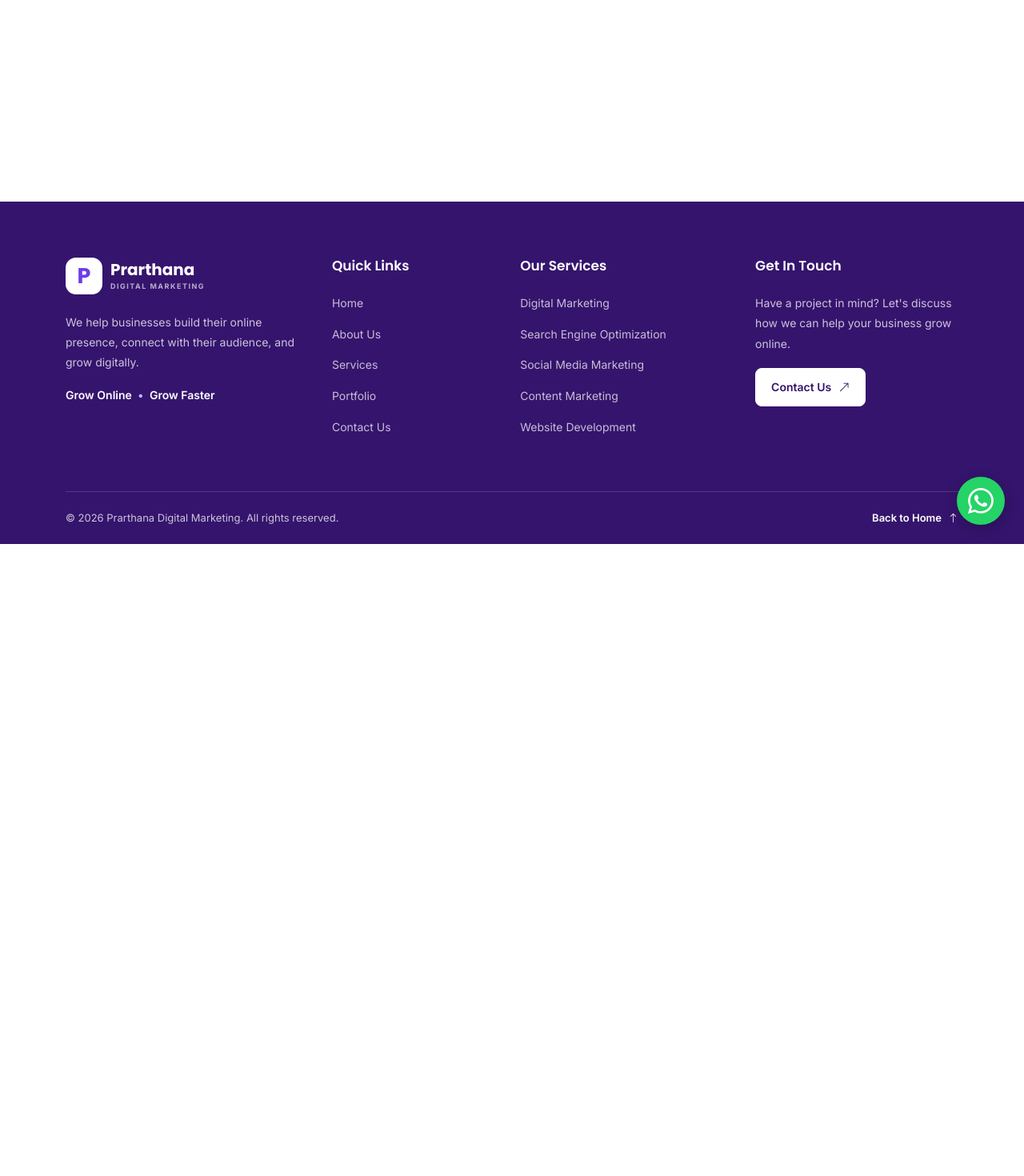
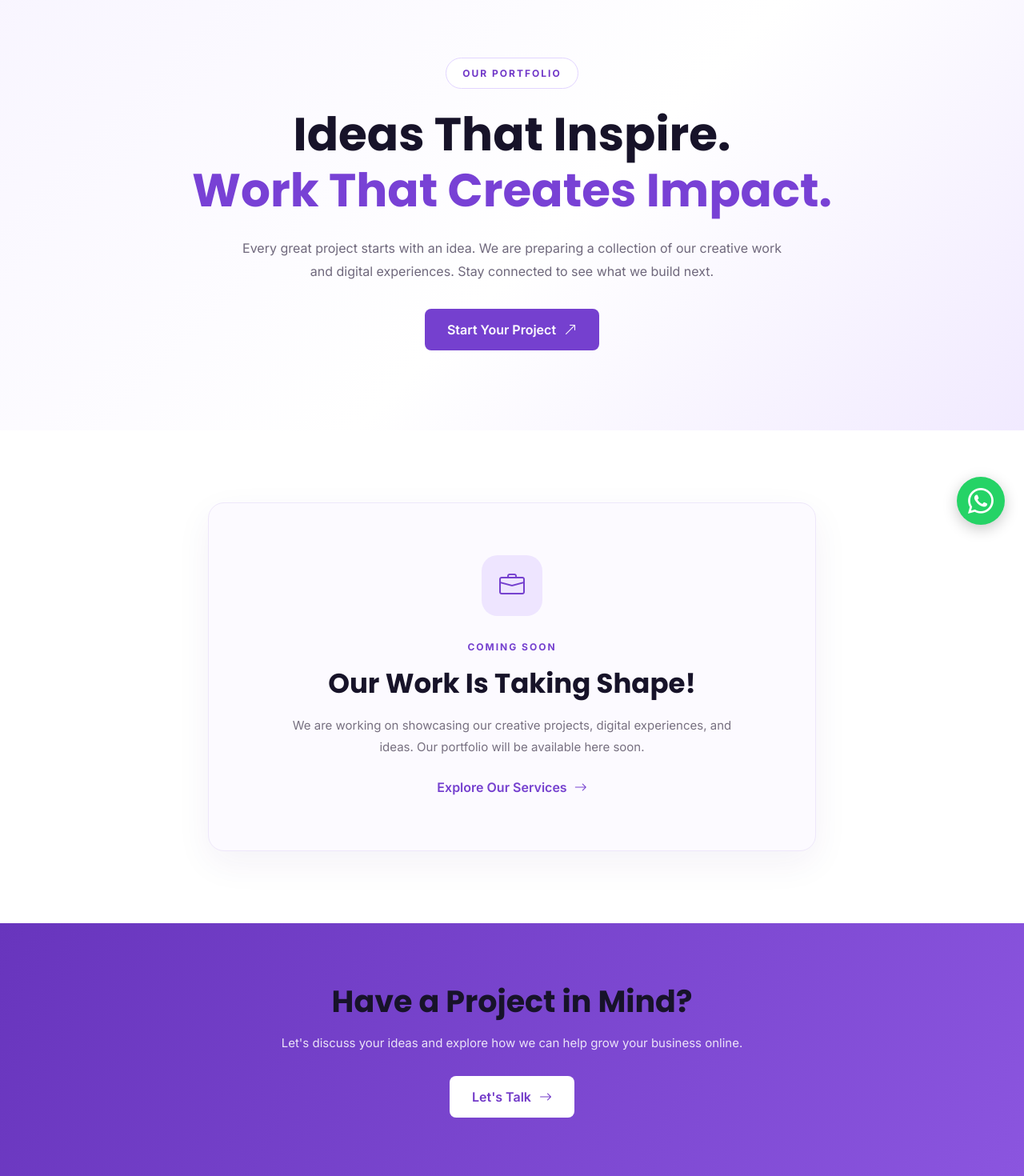
Before and after one commit to Gaurav-2511/prarthana-digital-marketing, an Angular app in the folder frontend/: page /portfolio in a window 1280 px wide. Shown: the part 120-1590 px from the top of the page at 80% size. Before the commit the page ends 800 px from the top, so only its background shows below. Built offline with nearby package versions, Linux system fonts and the light colour scheme.

Commit message:
feat: add portfolio page

```diff
--- a/frontend/src/app/app.routes.ts
+++ b/frontend/src/app/app.routes.ts
@@ -22,7 +22,8 @@ export const routes: Routes = [
   {
     path: 'portfolio',
     title: 'Portfolio | Prarthana Digital Marketing',
-    children: [],
+    loadComponent: () =>
+      import('./features/portfolio/portfolio').then((m) => m.Portfolio),
   },
   {
     path: 'contact',
--- /dev/null
+++ b/frontend/src/app/features/portfolio/portfolio.html
@@ -0,0 +1,66 @@
+<section class="portfolio-page">
+  <!-- Hero Section -->
+  <div class="portfolio-hero">
+    <div class="container">
+      <span class="section-label">OUR PORTFOLIO</span>
+
+      <h1>
+        Ideas That Inspire.<br />
+        <span>Work That Creates Impact.</span>
+      </h1>
+
+      <p>
+        Every great project starts with an idea. We are preparing a collection
+        of our creative work and digital experiences. Stay connected to see
+        what we build next.
+      </p>
+
+      <a routerLink="/contact" class="btn portfolio-btn">
+        Start Your Project
+        <i class="bi bi-arrow-up-right"></i>
+      </a>
+    </div>
+  </div>
+
+  <!-- Portfolio Coming Soon -->
+  <div class="portfolio-content">
+    <div class="container">
+      <div class="coming-soon-card">
+        <div class="portfolio-icon">
+          <i class="bi bi-briefcase"></i>
+        </div>
+
+        <span class="coming-soon-label">COMING SOON</span>
+
+        <h2>Our Work Is Taking Shape!</h2>
+
+        <p>
+          We are working on showcasing our creative projects, digital
+          experiences, and ideas. Our portfolio will be available here soon.
+        </p>
+
+        <a routerLink="/services" class="portfolio-link">
+          Explore Our Services
+          <i class="bi bi-arrow-right"></i>
+        </a>
+      </div>
+    </div>
+  </div>
+
+  <!-- Contact CTA -->
+  <section class="portfolio-cta">
+    <div class="container">
+      <h2>Have a Project in Mind?</h2>
+
+      <p>
+        Let's discuss your ideas and explore how we can help grow your
+        business online.
+      </p>
+
+      <a routerLink="/contact" class="btn cta-btn">
+        Let's Talk
+        <i class="bi bi-arrow-right"></i>
+      </a>
+    </div>
+  </section>
+</section>
--- /dev/null
+++ b/frontend/src/app/features/portfolio/portfolio.scss
@@ -0,0 +1,218 @@
+.portfolio-page {
+  overflow: hidden;
+  color: #29213d;
+  font-family: 'Inter', sans-serif;
+}
+
+.portfolio-hero {
+  padding: 110px 0 100px;
+  text-align: center;
+  background: linear-gradient(135deg, #f8f5ff 0%, #ffffff 55%, #f1eaff 100%);
+
+  .section-label {
+    display: inline-block;
+    margin-bottom: 22px;
+    padding: 9px 20px;
+    border: 1px solid #e2d5ff;
+    border-radius: 30px;
+    background: #ffffff;
+    color: #7138c8;
+    font-size: 12px;
+    font-weight: 700;
+    letter-spacing: 2px;
+  }
+
+  h1 {
+    margin-bottom: 24px;
+    font-family: 'Poppins', sans-serif;
+    font-size: clamp(36px, 5vw, 58px);
+    font-weight: 700;
+    line-height: 1.2;
+
+    span {
+      color: #7841d5;
+    }
+  }
+
+  p {
+    max-width: 700px;
+    margin: 0 auto 32px;
+    color: #6f687c;
+    font-size: 16px;
+    line-height: 1.8;
+  }
+}
+
+.portfolio-btn,
+.cta-btn {
+  display: inline-flex;
+  align-items: center;
+  justify-content: center;
+  gap: 10px;
+  padding: 14px 28px;
+  border: none;
+  border-radius: 8px;
+  background: #7540cf;
+  color: #ffffff;
+  font-weight: 600;
+  transition: all 0.3s ease;
+
+  &:hover {
+    background: #5d2eaf;
+    color: #ffffff;
+    transform: translateY(-3px);
+  }
+}
+
+.portfolio-content {
+  padding: 90px 0;
+  background: #ffffff;
+}
+
+.coming-soon-card {
+  max-width: 760px;
+  margin: 0 auto;
+  padding: 65px 35px;
+  border: 1px solid #eee7fa;
+  border-radius: 20px;
+  background: #fcfaff;
+  text-align: center;
+  box-shadow: 0 15px 45px rgba(68, 35, 120, 0.06);
+
+  .portfolio-icon {
+    display: flex;
+    align-items: center;
+    justify-content: center;
+    width: 76px;
+    height: 76px;
+    margin: 0 auto 25px;
+    border-radius: 20px;
+    background: #eee5ff;
+    color: #7540cf;
+    font-size: 32px;
+  }
+
+  .coming-soon-label {
+    display: inline-block;
+    margin-bottom: 16px;
+    color: #7540cf;
+    font-size: 12px;
+    font-weight: 700;
+    letter-spacing: 2px;
+  }
+
+  h2 {
+    margin-bottom: 18px;
+    font-family: 'Poppins', sans-serif;
+    font-size: clamp(25px, 4vw, 34px);
+    font-weight: 700;
+  }
+
+  p {
+    max-width: 570px;
+    margin: 0 auto 25px;
+    color: #777080;
+    font-size: 15px;
+    line-height: 1.8;
+  }
+
+  .portfolio-link {
+    display: inline-flex;
+    align-items: center;
+    gap: 9px;
+    color: #7540cf;
+    font-weight: 600;
+    text-decoration: none;
+    transition: gap 0.3s ease;
+
+    &:hover {
+      gap: 14px;
+    }
+  }
+}
+
+.portfolio-cta {
+  padding: 75px 20px;
+  background: linear-gradient(120deg, #6835bd, #8b55df);
+  color: #ffffff;
+  text-align: center;
+
+  h2 {
+    margin-bottom: 16px;
+    font-family: 'Poppins', sans-serif;
+    font-size: clamp(27px, 4vw, 38px);
+    font-weight: 700;
+  }
+
+  p {
+    max-width: 650px;
+    margin: 0 auto 28px;
+    color: rgba(255, 255, 255, 0.85);
+    font-size: 15px;
+    line-height: 1.8;
+  }
+
+  .cta-btn {
+    background: #ffffff;
+    color: #7138c8;
+
+    &:hover {
+      background: #f0e8ff;
+      color: #5d2eaf;
+    }
+  }
+}
+
+/* Tablet */
+@media (max-width: 991px) {
+  .portfolio-hero {
+    padding: 90px 0 80px;
+  }
+
+  .portfolio-content {
+    padding: 70px 0;
+  }
+}
+
+/* Mobile */
+@media (max-width: 576px) {
+  .portfolio-hero {
+    padding: 75px 15px 65px;
+
+    p {
+      font-size: 14px;
+    }
+  }
+
+  .portfolio-content {
+    padding: 55px 15px;
+  }
+
+  .coming-soon-card {
+    padding: 45px 22px;
+
+    .portfolio-icon {
+      width: 65px;
+      height: 65px;
+      font-size: 27px;
+    }
+
+    p {
+      font-size: 14px;
+    }
+  }
+
+  .portfolio-cta {
+    padding: 60px 20px;
+
+    p {
+      font-size: 14px;
+    }
+  }
+
+  .portfolio-btn,
+  .cta-btn {
+    padding: 12px 22px;
+    font-size: 14px;
+  }
+}
--- /dev/null
+++ b/frontend/src/app/features/portfolio/portfolio.ts
@@ -0,0 +1,11 @@
+import { Component } from '@angular/core';
+import { RouterLink } from '@angular/router';
+
+@Component({
+  selector: 'app-portfolio',
+  standalone: true,
+  imports: [RouterLink],
+  templateUrl: './portfolio.html',
+  styleUrl: './portfolio.scss',
+})
+export class Portfolio {}
```
